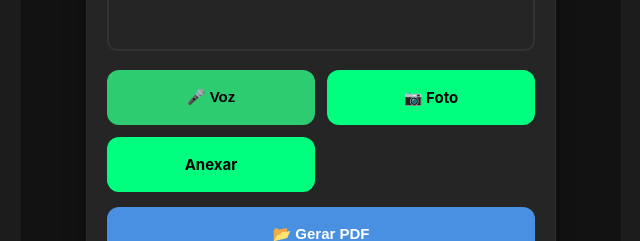
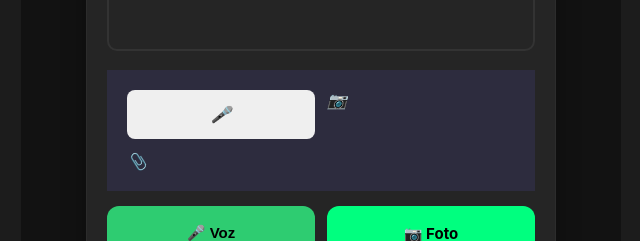
Before and after one commit to FariasG7/codespaces-react, a React (Vite) app: page / in a window 1280 px wide. Shown: the part 326-567 px from the top of the page, without its empty margins (319-959 px from the left). Built offline with nearby package versions, Linux system fonts and the light colour scheme; no server answers.

Commit message:
Implement voice, photo, and file upload buttons
Added buttons for voice recording, photo capture, and file upload.

```diff
--- a/src/App.jsx
+++ b/src/App.jsx
@@ -200,6 +200,32 @@ function App() {
             className="textarea"
           />
 
+<div className="acoes" style={{ backgroundColor: '#2d2c3e', padding: '20px' }}>
+
+  {/* Botão de Voz - Efeito Fill */}
+  <button
+    onClick={alternarGravacao}
+    className={`icon icon-fill ${gravando ? 'active' : ''}`}
+  >
+    <i>{gravando ? '🛑' : '🎤'}</i>
+  </button>
+
+  {/* Botão de Foto - Efeito Enter */}
+  <label className="icon icon-enter">
+    <i>📷</i>
+    <input type="file" accept="image/*" capture="environment" onChange={handleFoto} hidden />
+  </label>
+
+  {/* Botão Anexar - Efeito Expand */}
+  <input type="file" accept="image/*" multiple onChange={handleFoto} id="upload-button" hidden />
+  <label htmlFor="upload-button" className="icon icon-expand">
+    <i>📎</i>
+  </label>
+
+</div>
+
+
+
           <div className="acoes">
             <button onClick={alternarGravacao} className={`btn-main ${gravando ? 'btn-stop' : 'btn-start'}`}>
               {gravando ? '🛑 Parar' : '🎤 Voz'}
```
